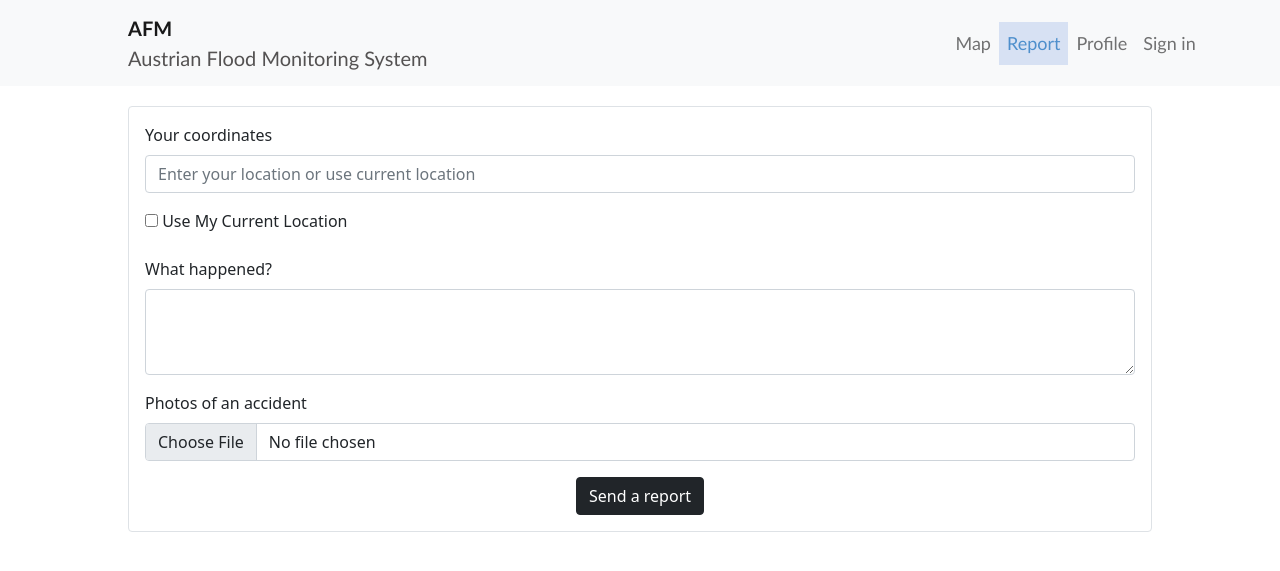
After one commit to purgatoriumlautus/AFM, a Flask app: page /report in a window 1280 px wide. The commit adds this page. Shown: the top 571 px of the page. Run offline with Flask 3, Linux system fonts and the light colour scheme; some libraries are stand-ins or nearby versions.

Commit message:
Report page added with geolocation, description and photo; Report model in database, page with all reports and some small changes

```diff
--- a/src/app.py
+++ b/src/app.py
@@ -1,16 +1,20 @@
 import requests
-from flask import Flask, render_template, jsonify, url_for, make_response, request, session
+from flask import Flask, render_template, jsonify, url_for, make_response, request, session, redirect
 from flask_login import UserMixin
 # from src import create_app
+from src.db import db, User, Report
 from src.userAPI import user, register_user, login_user
 from flask_sqlalchemy import SQLAlchemy
 from flask_login import UserMixin
 
+from werkzeug.utils import secure_filename
+import os
 app = Flask(__name__)
 
 app.config['SQLALCHEMY_DATABASE_URI'] = 'sqlite:///database.db'
 app.config['SECRET_KEY'] ="secretkey"
-db = SQLAlchemy(app)
+app.config['UPLOAD_FOLDER'] = 'src/static'
+db.init_app(app)
 
 
 # app.register_blueprint(user)
@@ -36,6 +40,31 @@ def login():
 @app.route("/register")
 def register():
     return render_template('register.html')
+@app.route("/report")
+def report():
+    return render_template('report.html')
+@app.route('/create-report', methods = ['POST'] )
+def create_report():
+    location = request.form.get('location')
+    description = request.form.get('description')
+    photo = request.files.get('photo')
+
+    if photo:
+        filename = secure_filename(photo.filename)
+        photo.save(os.path.join(app.config['UPLOAD_FOLDER'], filename))
+    else:
+        filename = None
+
+    report = Report(location, description, filename)
+    db.session.add(report)
+    db.session.commit()
+    return redirect(url_for('main'))
+@app.route('/view-reports')
+def view_reports():
+    reports = Report.query.all()
+    return render_template('reports.html', reports=reports)
+
+
 
 if __name__ == '__main__':
     app.run(debug=True)
--- /dev/null
+++ b/src/templates/report.html
@@ -0,0 +1,117 @@
+<!DOCTYPE html>
+<html lang="en">
+<head>
+    <meta charset="UTF-8">
+    <meta name="viewport" content="width=device-width, initial-scale=1.0">
+    <link href="https://cdn.jsdelivr.net/npm/bootstrap@5.0.2/dist/css/bootstrap.min.css" rel="stylesheet" integrity="sha384-EVSTQN3/azprG1Anm3QDgpJLIm9Nao0Yz1ztcQTwFspd3yD65VohhpuuCOmLASjC" crossorigin="anonymous">
+    <link rel = "stylesheet" href = "http://cdn.leafletjs.com/leaflet-0.7.3/leaflet.css" />
+    <title>Main Page</title>
+    <style>
+
+.navbar .nav-link.l:hover {
+    transition: background-color 0.3s ease;
+      color: #4e8fcc ;
+
+  }
+
+
+    </style>
+</head>
+
+<body>
+<nav style="font-family: Calibri; font-size: large" class="navbar sticky-top navbar-expand-lg navbar-light bg-light">
+  <div style="margin-left: 10%; margin-right: 40% " class="navbar-brand" href="#"><span style="font-weight: bold">AFM</span> <br>
+      <span style="color: #545252; ">Austrian Flood Monitoring System</span></div>
+
+  <button class="navbar-toggler" type="button" data-bs-toggle="collapse" data-bs-target="#navbarSupportedContent" aria-controls="navbarSupportedContent" aria-expanded="false" aria-label="Toggle navigation">
+    <span class="navbar-toggler-icon"></span>
+  </button>
+
+  <div  class="collapse navbar-collapse m-2" id="navbarSupportedContent">
+    <ul class="navbar-nav me-auto mb-2 mb-lg-0">
+      <li class="nav-item active">
+        <a class="nav-link " href="{{ url_for("main")}}">Map <span class="sr-only"></span></a>
+      </li>
+
+      <li class="nav-item active">
+        <a style="color: #4e8fcc;   background-color: #d7e1f3"  class="nav-link l" href="{{url_for("report" )}}">Report</a>
+      </li>
+        <li class="nav-item active">
+        <a class="nav-link l" href="#">Profile</a>
+      </li>
+         <li class="nav-item active">
+        <a class="nav-link l" href="{{url_for("login")}}">Sign in</a>
+      </li>
+
+    </ul>
+  </div>
+</nav>
+<div  class="container-fluid" style="padding-right: 10%; padding-left: 10%; padding-top: 20px">
+<form id = "reportForm" class ="border rounded p-3" method="POST" action="/create-report" enctype="multipart/form-data">
+    <div class="mb-3">
+      <label for="location" class="form-label">Your coordinates</label>
+      <input type="text" id="location" name="location" class="form-control" placeholder="Enter your location or use current location">
+    </div>
+    <div class="form-check-sm">
+      <input class="form-check-input-sm" type="checkbox" id="useCurrentLocation" onclick="toggleLocation()">
+      <label class="form-check-label" for="useCurrentLocation">
+        Use My Current Location
+      </label>
+    </div>
+    <br>
+    <div class="mb-3">
+  <label for="description" class="form-label">What happened?</label>
+  <textarea class="form-control" id="description" name="description" rows="3"></textarea>
+</div><div class="mb-3">
+  <label for="photo" class="form-label">Photos of an accident</label>
+  <input class="form-control" type="file" id="photo" name="photo">
+</div>
+  <button type="submit" class="btn btn-dark d-block mx-auto">Send a report</button>
+</form>
+</div>
+</body>
+
+<script src="https://cdn.jsdelivr.net/npm/bootstrap@5.0.2/dist/js/bootstrap.bundle.min.js" integrity="sha384-MrcW6ZMFYlzcLA8Nl+NtUVF0sA7MsXsP1UyJoMp4YLEuNSfAP+JcXn/tWtIaxVXM" crossorigin="anonymous"></script>
+<script>
+  function toggleLocation() {
+    const locationField = document.getElementById("location");
+    const useCurrentLocation = document.getElementById("useCurrentLocation").checked;
+
+    if (useCurrentLocation) {
+
+      if (navigator.geolocation) {
+        navigator.geolocation.getCurrentPosition(
+          (position) => {
+            locationField.value = `${position.coords.latitude}, ${position.coords.longitude}`;
+            locationField.readOnly = true;
+          },
+          (error) => showError(error)
+        );
+      } else {
+        alert("Geolocation is not supported by this browser.");
+      }
+    } else {
+      locationField.value = "";
+      locationField.readOnly = false;
+    }
+  }
+
+  function showError(error) {
+    switch (error.code) {
+      case error.PERMISSION_DENIED:
+        alert("Permission denied. Please enable location access or enter your location manually.");
+        break;
+      case error.POSITION_UNAVAILABLE:
+        alert("Location information is unavailable.");
+        break;
+      case error.TIMEOUT:
+        alert("The request to get user location timed out.");
+        break;
+      case error.UNKNOWN_ERROR:
+        alert("An unknown error occurred.");
+        break;
+    }
+  }
+</script>
+
+</html>
```
Also changed, not shown: src/db.py (+10 -2 lines), src/templates/index.html (deleted, +0 -11 lines), src/templates/mainpage.html (+36 -8 lines), src/templates/navbar.html (deleted, +0 -58 lines), src/templates/reports.html (added, +34 -0 lines).
